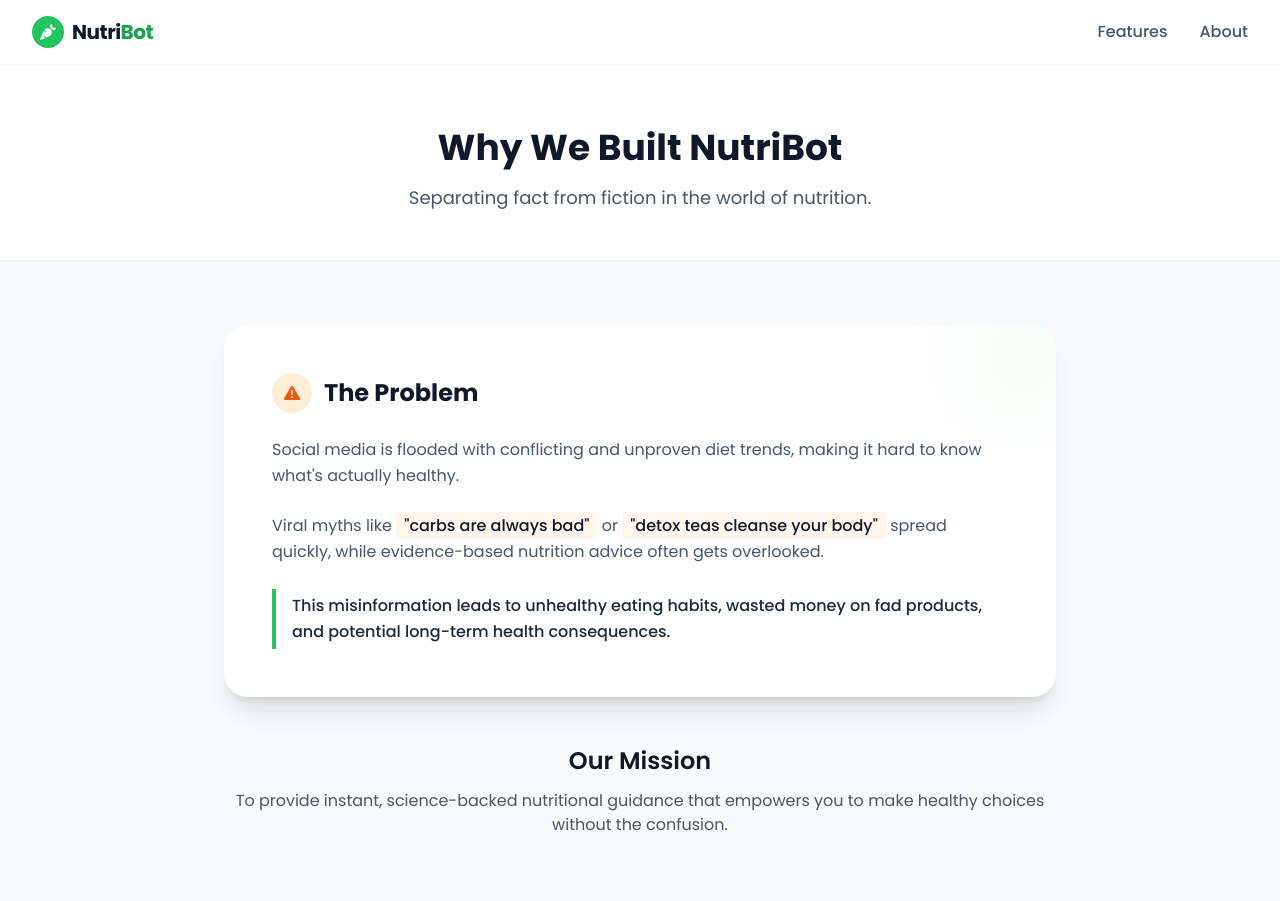
After one commit to JavSSH/scrumGang_simHackathon, a Flask app: page /about in a window 1280 px wide. The commit adds this page. Run offline with Flask 3, Linux system fonts and the light colour scheme; some libraries are stand-ins or nearby versions.

Commit message:
Modified data_loader.py and rag.py and index.html

```diff
--- a/app.py
+++ b/app.py
@@ -1,47 +1,68 @@
-from flask import Flask, render_template, redirect, request, jsonify
+from flask import Flask, render_template, request, jsonify
+from data_loader import load_nutrition_data
+from rag import NutritionRAG
+
+print("STEP 1: App started loading...")
 
 app = Flask(__name__)
 
+print("STEP 2: Importing data...")
+df = load_nutrition_data()
+print("STEP 3: Data loaded!")
+
+print("STEP 4: Initializing RAG...")
+rag = NutritionRAG(df)
+print("STEP 5: RAG ready!")
 # Main/Home Page
 @app.route("/")
 def index():
     return render_template("index.html")
 
-# Features Page
 @app.route("/features")
 def features():
     return render_template("features.html")
 
-# About Us Page
 @app.route("/about")
 def about():
     return render_template("about.html")
 
-# API route to handle chat messages
+
+
 @app.route('/api/chat', methods=['POST'])
 def chat():
     data = request.get_json()
     user_text = data.get('message', '').lower()
 
-    # Simple Rule-Based Logic (Harcoded for now to test frontend logic)
+
+    try:
+        result = rag.search(user_text)
+        if result and result["food"] != "Unknown":
+            return jsonify({
+                "response": f"Here’s what I found:\n\n"
+                            f"🍽️ **{result['food']}**\n"
+                            f"🔥 Calories: {result['calories']}\n"
+                            f"💪 Protein: {result['protein']}g\n"
+                            f"🥔 Carbs: {result['carbohydrates']}g\n"
+                            f"🧈 Fat: {result['fat']}g"
+            })
+    except:
+        pass
+
+
     if 'recipe' in user_text or 'protein' in user_text:
-        response = "How about a Grilled Salmon with Quinoa and Asparagus? It's rich in Omega-3 and high protein!"
-
-    elif 'calorie' in user_text or 'fat' in user_text:
-        response = "I can help calculate that. A medium banana usually has about 105 calories. Are you tracking macros?"
-
+        response = "How about a Grilled Salmon with Quinoa and Asparagus?"
+    elif 'calorie' in user_text:
+        response = "A medium banana has about 105 calories!"
     elif 'pizza' in user_text or 'burger' in user_text:
-        response = "Tasty choice! Remember, balance is key. Maybe add a side salad to get some fiber? 🥗"
-
-    # Added spaces to ' hi ' to ensure it matches the whole word, not just a substring
-    elif 'hello' in user_text or 'hey' in user_text or 'yo' in user_text or ' hi ' in f" {user_text} ":
+        response = "Yum! Remember to balance with fiber 🥗."
+    elif 'hello' in user_text or 'hey' in user_text or ' hi ' in f" {user_text} ":
         response = "Hello! Ready to eat healthy today? 🍎"
-
     else:
-        response = "I'm still learning! Could you ask me about recipes, calories, or specific foods?"
+        response = "I couldn’t find that food in my database. Try asking: 'calories in chicken rice'."
 
     return jsonify({'response': response})
 
 
 if __name__ == "__main__":
+    print("STEP 6: Starting Flask server...")
     app.run(debug=True, use_reloader=True)
--- a/data_loader.py
+++ b/data_loader.py
@@ -6,7 +6,7 @@ DATA_FOLDER = "data"
 def load_nutrition_data():
     dfs = []
 
-    # Recursively find all CSV files in DATA_FOLDER and subfolders
+
     for root, dirs, files in os.walk(DATA_FOLDER):
         for file in files:
             if file.endswith(".csv"):
@@ -22,10 +22,10 @@ def load_nutrition_data():
 
     df = pd.concat(dfs, ignore_index=True)
 
-    # unify column names
+
     df.columns = df.columns.str.lower().str.strip()
 
-    # create a search field if dataset contains 'description' or 'name'
+
     if "description" in df.columns:
         df["search_text"] = df["description"].fillna("").str.lower()
     elif "name" in df.columns:
--- a/static/main.js
+++ b/static/main.js
@@ -1,3 +1,112 @@
+// const chatMessages = document.getElementById('chat-messages');
+// const chatForm = document.getElementById('chat-form');
+// const chatInput = document.getElementById('chat-input');
+// const typingIndicator = document.getElementById('typing-indicator');
+
+// // Helper: Scroll to bottom
+// function scrollToBottom() {
+//     chatMessages.scrollTop = chatMessages.scrollHeight;
+// }
+
+// // Helper: Create Message HTML
+// function appendMessage(text, isUser = false) {
+//     const div = document.createElement('div');
+//     div.className = `flex items-start gap-2.5 ${isUser ? 'flex-row-reverse' : ''}`;
+
+//     const avatarColor = isUser ? 'bg-gray-200 text-gray-600' : 'bg-leaf-100 text-leaf-600';
+//     const icon = isUser ? 'fa-user' : 'fa-robot';
+//     const align = isUser ? 'items-end' : 'items-start';
+//     const bubbleColor = isUser ? 'bg-leaf-600 text-white rounded-s-xl rounded-ee-xl' : 'bg-white border-gray-200 text-gray-900 rounded-e-xl rounded-es-xl shadow-sm';
+
+//     div.innerHTML = `
+//         <div class="w-8 h-8 ${avatarColor} rounded-full flex items-center justify-center text-xs shrink-0">
+//             <i class="fa-solid ${icon}"></i>
+//         </div>
+//         <div class="flex flex-col gap-1 w-full max-w-[320px] ${align}">
+//             <div class="flex flex-col leading-1.5 p-3.5 border ${isUser ? 'border-transparent' : 'border-gray-200'} ${bubbleColor}">
+//                 <p class="text-sm font-normal">${text}</p>
+//             </div>
+//             <span class="text-xs font-normal text-gray-400">Just now</span>
+//         </div>
+//     `;
+
+//     chatMessages.appendChild(div);
+//     scrollToBottom();
+// }
+
+// // Helper: Fill input from suggestion chips
+// function fillInput(text) {
+//     chatInput.value = text;
+//     chatInput.focus();
+// }
+
+// // Logic: Reset Chat
+// function resetChat() {
+//     chatMessages.innerHTML = `
+//         <div class="flex items-start gap-2.5">
+//             <div class="w-8 h-8 bg-leaf-100 rounded-full flex items-center justify-center text-leaf-600 text-xs shrink-0">
+//                 <i class="fa-solid fa-robot"></i>
+//             </div>
+//             <div class="flex flex-col gap-1 w-full max-w-[320px]">
+//                 <div class="flex items-center space-x-2 rtl:space-x-reverse">
+//                     <span class="text-sm font-semibold text-gray-900">NutriBot</span>
+//                 </div>
+//                 <div class="flex flex-col leading-1.5 p-4 border-gray-200 bg-white rounded-e-xl rounded-es-xl shadow-sm">
+//                     <p class="text-sm font-normal text-gray-900">Hi there! 👋 I'm your personal nutrition assistant. Tell me what you ate today, or ask me for a healthy recipe!</p>
+//                 </div>
+//             </div>
+//         </div>
+//     `;
+// }
+
+// // Logic: Simulate AI Response
+// function getBotResponse(userText) {
+//     const text = userText.toLowerCase();
+
+//     if (text.includes('hello') || text.includes('hi')) {
+//         return "Hello! Ready to eat healthy today? 🍎";
+//     }
+//     if (text.includes('recipe') || text.includes('breakfast') || text.includes('dinner')) {
+//         return "How about a Grilled Salmon with Quinoa and Asparagus? It's rich in Omega-3 and high protein! Would you like the full recipe?";
+//     }
+//     if (text.includes('calorie') || text.includes('fat') || text.includes('protein')) {
+//         return "I can help calculate that. A medium banana usually has about 105 calories. Are you tracking macros today?";
+//     }
+//     if (text.includes('pizza') || text.includes('burger')) {
+//         return "Tasty choice! Remember, balance is key. Maybe add a side salad to get some fiber? 🥗";
+//     }
+//     if (text.includes('avocado')) {
+//         return "Yes! Avocado is a great source of healthy monounsaturated fats. It's high calorie but very nutritious.";
+//     }
+//     return "That sounds interesting! I'm learning more about nutrition every day. Could you tell me more about your diet goals?";
+// }
+
+// // Event: Handle Chat Submit
+// async function handleChat(e) {
+//     e.preventDefault();
+//     const text = chatInput.value.trim();
+//     if (!text) return;
+
+//     // 1. Add User Message
+//     appendMessage(text, true);
+//     chatInput.value = '';
+
+//     // 2. Show Typing Indicator
+//     typingIndicator.classList.remove('hidden');
+//     scrollToBottom();
+
+//     // 3. Simulate Network Delay (1-2 seconds)
+//     setTimeout(() => {
+//         typingIndicator.classList.add('hidden');
+
+//         // 4. Add Bot Response
+//         const response = getBotResponse(text);
+//         appendMessage(response, false);
+//     }, 1500);
+// }
+
+document.addEventListener('DOMContentLoaded', () => {
+
     const chatMessages = document.getElementById('chat-messages');
     const chatForm = document.getElementById('chat-form');
     const chatInput = document.getElementById('chat-input');
@@ -35,13 +144,13 @@ function appendMessage(text, isUser = false) {
     }
 
     // Helper: Fill input from suggestion chips
-function fillInput(text) {
+    window.fillInput = function(text) {
         chatInput.value = text;
         chatInput.focus();
     }
 
     // Logic: Reset Chat
-function resetChat() {
+    window.resetChat = function() {
         chatMessages.innerHTML = `
             <div class="flex items-start gap-2.5">
                 <div class="w-8 h-8 bg-leaf-100 rounded-full flex items-center justify-center text-leaf-600 text-xs shrink-0">
@@ -62,27 +171,16 @@ function resetChat() {
     // Logic: Simulate AI Response
     function getBotResponse(userText) {
         const text = userText.toLowerCase();
-
-    if (text.includes('hello') || text.includes('hi')) {
-        return "Hello! Ready to eat healthy today? 🍎";
-    }
-    if (text.includes('recipe') || text.includes('breakfast') || text.includes('dinner')) {
-        return "How about a Grilled Salmon with Quinoa and Asparagus? It's rich in Omega-3 and high protein! Would you like the full recipe?";
-    }
-    if (text.includes('calorie') || text.includes('fat') || text.includes('protein')) {
-        return "I can help calculate that. A medium banana usually has about 105 calories. Are you tracking macros today?";
-    }
-    if (text.includes('pizza') || text.includes('burger')) {
-        return "Tasty choice! Remember, balance is key. Maybe add a side salad to get some fiber? 🥗";
-    }
-    if (text.includes('avocado')) {
-        return "Yes! Avocado is a great source of healthy monounsaturated fats. It's high calorie but very nutritious.";
-    }
+        if (text.includes('hello') || text.includes('hi')) return "Hello! Ready to eat healthy today? 🍎";
+        if (text.includes('recipe') || text.includes('breakfast') || text.includes('dinner')) return "How about a Grilled Salmon with Quinoa and Asparagus? It's rich in Omega-3 and high protein! Would you like the full recipe?";
+        if (text.includes('calorie') || text.includes('fat') || text.includes('protein')) return "I can help calculate that. A medium banana usually has about 105 calories. Are you tracking macros today?";
+        if (text.includes('pizza') || text.includes('burger')) return "Tasty choice! Remember, balance is key. Maybe add a side salad to get some fiber? 🥗";
+        if (text.includes('avocado')) return "Yes! Avocado is a great source of healthy monounsaturated fats. It's high calorie but very nutritious.";
         return "That sounds interesting! I'm learning more about nutrition every day. Could you tell me more about your diet goals?";
     }
 
     // Event: Handle Chat Submit
-async function handleChat(e) {
+    chatForm.addEventListener('submit', async (e) => {
         e.preventDefault();
         const text = chatInput.value.trim();
         if (!text) return;
@@ -95,12 +193,12 @@ async function handleChat(e) {
         typingIndicator.classList.remove('hidden');
         scrollToBottom();
 
-    // 3. Simulate Network Delay (1-2 seconds)
+        // 3. Simulate Network Delay
         setTimeout(() => {
             typingIndicator.classList.add('hidden');
-
-        // 4. Add Bot Response
             const response = getBotResponse(text);
             appendMessage(response, false);
         }, 1500);
-}
+    });
+
+});
--- /dev/null
+++ b/templates/about.html
@@ -0,0 +1,55 @@
+{% extends "layout.html" %}
+
+{% block content %}
+    <!-- Page Header -->
+    <div class="bg-white pt-32 pb-12 border-b border-gray-100">
+        <div class="max-w-7xl mx-auto px-4 sm:px-6 lg:px-8 text-center">
+            <h1 class="text-4xl font-bold text-gray-900 mb-4">Why We Built NutriBot</h1>
+            <p class="text-lg text-gray-600 max-w-2xl mx-auto">
+                Separating fact from fiction in the world of nutrition.
+            </p>
+        </div>
+    </div>
+
+    <!-- Main Content -->
+    <div class="py-16 bg-gray-50 min-h-[60vh]">
+        <div class="max-w-4xl mx-auto px-4 sm:px-6 lg:px-8">
+
+            <!-- Problem Statement Section -->
+            <div class="bg-white rounded-3xl shadow-xl p-8 md:p-12 overflow-hidden relative">
+                <!-- Decorative background decoration -->
+                <div class="absolute top-0 right-0 -mt-4 -mr-4 w-24 h-24 bg-leaf-100 rounded-full blur-2xl opacity-50"></div>
+
+                <div class="relative z-10">
+                    <div class="flex items-center gap-3 mb-6">
+                        <div class="w-10 h-10 bg-orange-100 text-orange-600 rounded-full flex items-center justify-center">
+                            <i class="fa-solid fa-triangle-exclamation"></i>
+                        </div>
+                        <h2 class="text-2xl font-bold text-gray-900">The Problem</h2>
+                    </div>
+
+                    <div class="prose prose-lg text-gray-600 leading-relaxed">
+                        <p class="mb-6">
+                            Social media is flooded with conflicting and unproven diet trends, making it hard to know what's actually healthy.
+                        </p>
+                        <p class="mb-6">
+                            Viral myths like <span class="font-medium text-gray-900 bg-orange-50 px-2 py-0.5 rounded">"carbs are always bad"</span> or <span class="font-medium text-gray-900 bg-orange-50 px-2 py-0.5 rounded">"detox teas cleanse your body"</span> spread quickly, while evidence-based nutrition advice often gets overlooked.
+                        </p>
+                        <p class="font-medium text-gray-800 border-l-4 border-leaf-500 pl-4 py-1">
+                            This misinformation leads to unhealthy eating habits, wasted money on fad products, and potential long-term health consequences.
+                        </p>
+                    </div>
+                </div>
+            </div>
+
+            <!-- Mission Statement -->
+            <div class="mt-12 text-center">
+                <h3 class="text-2xl font-semibold text-gray-900 mb-3">Our Mission</h3>
+                <p class="text-gray-600">
+                    To provide instant, science-backed nutritional guidance that empowers you to make healthy choices without the confusion.
+                </p>
+            </div>
+
+        </div>
+    </div>
+{% endblock %}
--- a/templates/index.html
+++ b/templates/index.html
@@ -5,7 +5,7 @@
     <meta name="viewport" content="width=device-width, initial-scale=1.0">
     <title>NutriBot - Your AI Nutritionist</title>
 
-    <script src="static/main.js"></script>
+
     <link rel="stylesheet" href="static/styles.css">
 
     <!-- Tailwind CSS -->
@@ -223,5 +223,6 @@
             </div>
         </div>
     </div>
+<script src="static/main.js"></script>
 </body>
 </html>
--- /dev/null
+++ b/templates/layout.html
@@ -0,0 +1,85 @@
+<!DOCTYPE html>
+<html lang="en">
+<head>
+    <meta charset="UTF-8">
+    <meta name="viewport" content="width=device-width, initial-scale=1.0">
+    <title>NutriBot - Your AI Nutritionist</title>
+
+    <!-- Link to static files (CSS/JS) -->
+    <script src="static/main.js"></script>
+    <link rel="stylesheet" href="static/styles.css">
+
+    <!-- Site Icon -->
+    <link rel="icon" type="image/x-icon" href="{{ url_for('static', filename='logo.svg') }}">
+
+    <!-- Tailwind CSS -->
+    <script src="https://cdn.tailwindcss.com"></script>
+
+    <!-- Google Fonts -->
+    <link href="https://fonts.googleapis.com/css2?family=Poppins:wght@300;400;500;600;700&display=swap" rel="stylesheet">
+
+    <!-- Font Awesome -->
+    <link rel="stylesheet" href="https://cdnjs.cloudflare.com/ajax/libs/font-awesome/6.4.0/css/all.min.css">
+
+    <script>
+        tailwind.config = {
+            theme: {
+                extend: {
+                    fontFamily: {
+                        sans: ['Poppins', 'sans-serif'],
+                    },
+                    colors: {
+                        leaf: {
+                            50: '#f0fdf4',
+                            100: '#dcfce7',
+                            200: '#bbf7d0',
+                            300: '#86efac',
+                            400: '#4ade80',
+                            500: '#22c55e',
+                            600: '#16a34a',
+                            700: '#15803d',
+                            800: '#166534',
+                            900: '#14532d',
+                        }
+                    }
+                }
+            }
+        }
+    </script>
+</head>
+<body class="bg-gray-50 text-gray-800 font-sans overflow-x-hidden">
+
+    <!-- Navigation (Common across all pages) -->
+    <nav class="fixed w-full z-50 bg-white/80 backdrop-blur-md border-b border-gray-100">
+        <div class="max-w-7xl mx-auto px-4 sm:px-6 lg:px-8">
+            <div class="flex justify-between items-center h-16">
+                <!-- Logo -->
+                <a href="{{ url_for('index') }}" class="flex-shrink-0 flex items-center gap-2 cursor-pointer">
+                    <div class="w-8 h-8 bg-leaf-500 rounded-full flex items-center justify-center text-white">
+                        <i class="fa-solid fa-carrot"></i>
+                    </div>
+                    <span class="font-bold text-xl tracking-tight text-gray-900">Nutri<span class="text-leaf-600">Bot</span></span>
+                </a>
+
+                <!-- Desktop Menu -->
+                <div class="hidden md:flex items-center space-x-8">
+                    <a href="{{ url_for('features') }}" class="text-gray-600 hover:text-leaf-600 transition-colors font-medium">Features</a>
+                    <a href="{{ url_for('about') }}" class="text-gray-600 hover:text-leaf-600 transition-colors font-medium">About</a>
+                </div>
+
+                <!-- Mobile Menu Button -->
+                <div class="md:hidden flex items-center">
+                    <button id="mobile-menu-btn" class="text-gray-600 hover:text-gray-900 focus:outline-none">
+                        <i class="fa-solid fa-bars text-2xl"></i>
+                    </button>
+                </div>
+            </div>
+        </div>
+    </nav>
+
+    <!-- Main Content Block -->
+    {% block content %}
+    {% endblock %}
+
+</body>
+</html>
```
Also changed, not shown: rag.py (+20 -5 lines), templates/features.html (added, +13 -0 lines). Lines whose indentation alone changed are shown as unchanged.
